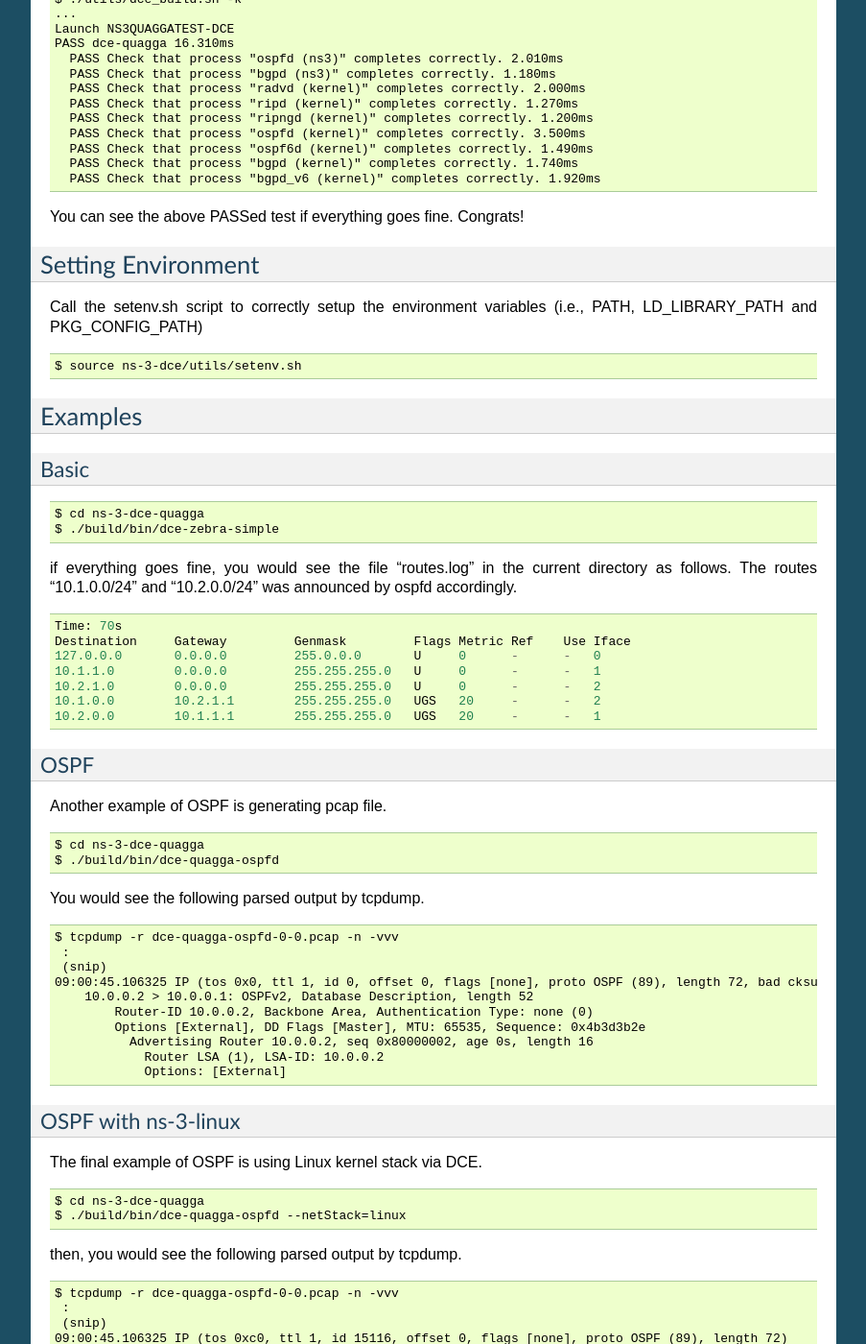
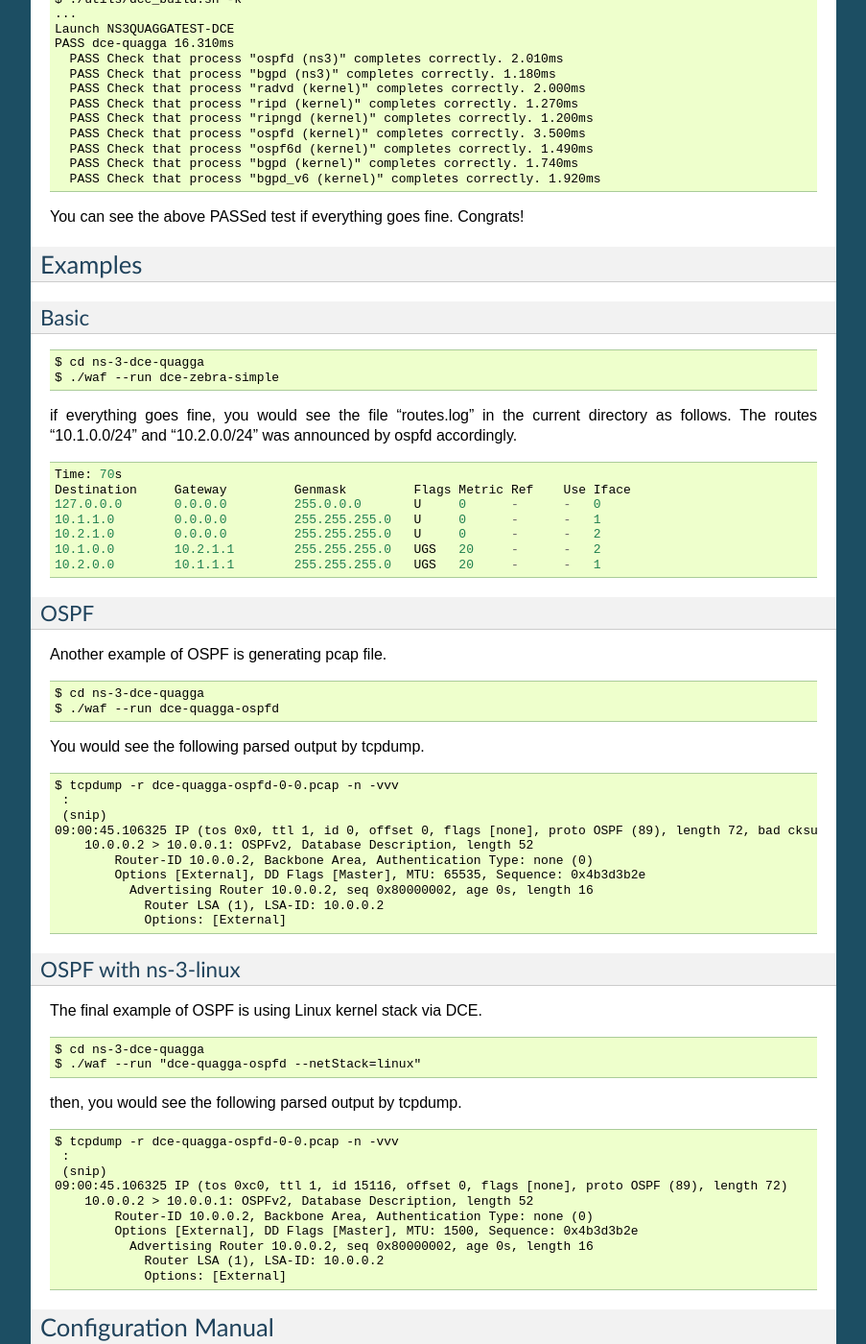
Before and after one commit to direct-code-execution/ns-3-dce-quagga, a Sphinx documentation site: the page built from doc/source/getting-started.rst, in a window 1280 px wide and 1400 px high, scrolled down 1428 px. Shown: the whole window at 96% size, without its empty margins (198-1101 px from the left). Built offline with Sphinx 7.4.7, drawn with Linux system fonts in a browser that asks for light colours.

Commit message:
update docs/script

```diff
--- a/doc/source/getting-started.rst
+++ b/doc/source/getting-started.rst
@@ -116,15 +116,6 @@
 
 You can see the above PASSed test if everything goes fine. Congrats!
 
-Setting Environment
-*********************
-
-Call the setenv.sh script to correctly setup the environment variables (i.e., PATH, LD_LIBRARY_PATH and PKG_CONFIG_PATH)
-
-::
-
-  $ source ns-3-dce/utils/setenv.sh
-
 Examples
 ********
 Basic
@@ -132,7 +123,7 @@
 ::
 
   $ cd ns-3-dce-quagga
-  $ ./build/bin/dce-zebra-simple
+  $ ./waf --run dce-zebra-simple
 
 if everything goes fine, you would see the file "routes.log" in the current directory as follows.
 The routes "10.1.0.0/24" and "10.2.0.0/24" was announced by ospfd accordingly.
@@ -155,7 +146,7 @@
 ::
 
   $ cd ns-3-dce-quagga
-  $ ./build/bin/dce-quagga-ospfd
+  $ ./waf --run dce-quagga-ospfd
 
 You would see the following parsed output by tcpdump.
 
@@ -181,7 +172,7 @@
 ::
 
   $ cd ns-3-dce-quagga
-  $ ./build/bin/dce-quagga-ospfd --netStack=linux
+  $ ./waf --run "dce-quagga-ospfd --netStack=linux"
 
 then, you would see the following parsed output by tcpdump.
 
```
Also changed, not shown: 1 other file.
